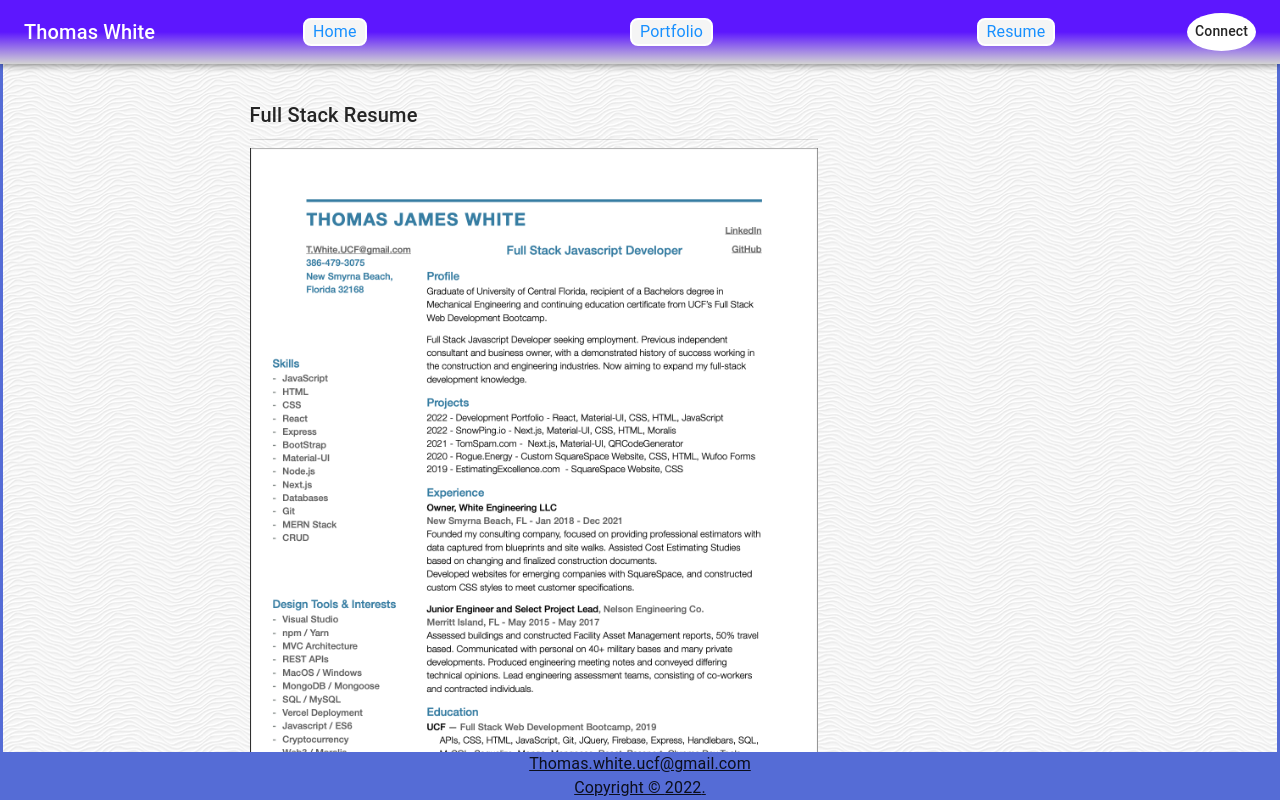
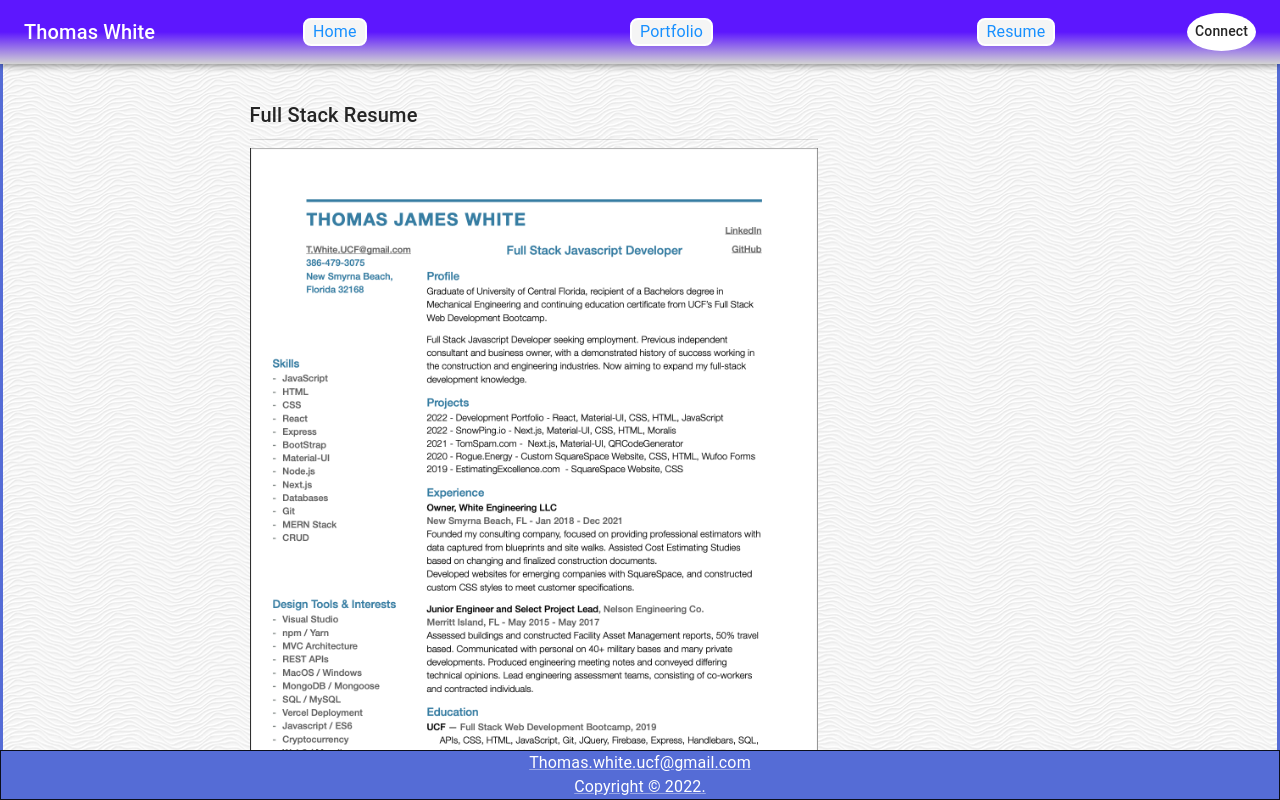
Before and after one commit to thomas-white-ucf/thomas-white-ucf.github.io, a React (Create React App) app: page /resume in a window 1280 px wide. Shown: the top 800 px of the page. Built offline with nearby package versions, Linux system fonts and the light colour scheme.

Commit message:
footer update colors, -- workflow test deploy

```diff
--- a/src/components/layout/Footer.jsx
+++ b/src/components/layout/Footer.jsx
@@ -1,4 +1,4 @@
-import { Box, Typography, Link } from "@mui/material";
+import { Box, Typography, Link, Divider } from "@mui/material";
 
 const Footer = () => {
   return (
@@ -6,6 +6,8 @@ const Footer = () => {
       <Box
         component="footer"
         sx={{
+          borderColor: "#fff",
+          border: 1,
           mt: "auto",
           backgroundColor: "primary.main",
           "&:hover": {
@@ -14,8 +16,11 @@ const Footer = () => {
           },
         }}
       >
+        {/* <Box sx={{ pt: 1, backgroundColor: "whitesmoke", opacity: 1 }}>
+          <Divider />
+        </Box> */}
         {/* <Typography variant="body2"> */}
-        <Link color="inherit" href="mailto:thomas.white.ucf@gmail.com">
+        <Link color="#fff" href="mailto:thomas.white.ucf@gmail.com">
           <Typography href="mailto:thomas.white.ucf@gmail.com">
             Thomas.white.ucf@gmail.com
           </Typography>{" "}
```
Also changed, not shown: 1 other file (tests, documents, lock files or other folders).
